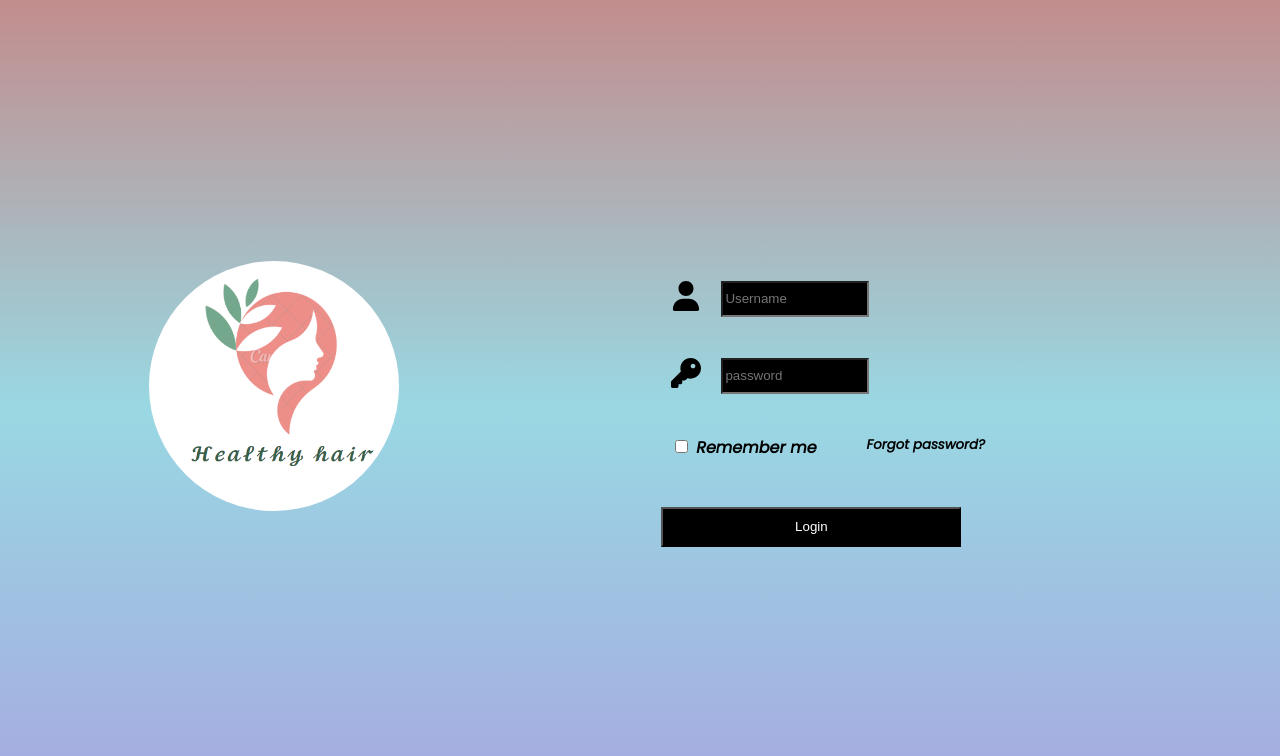
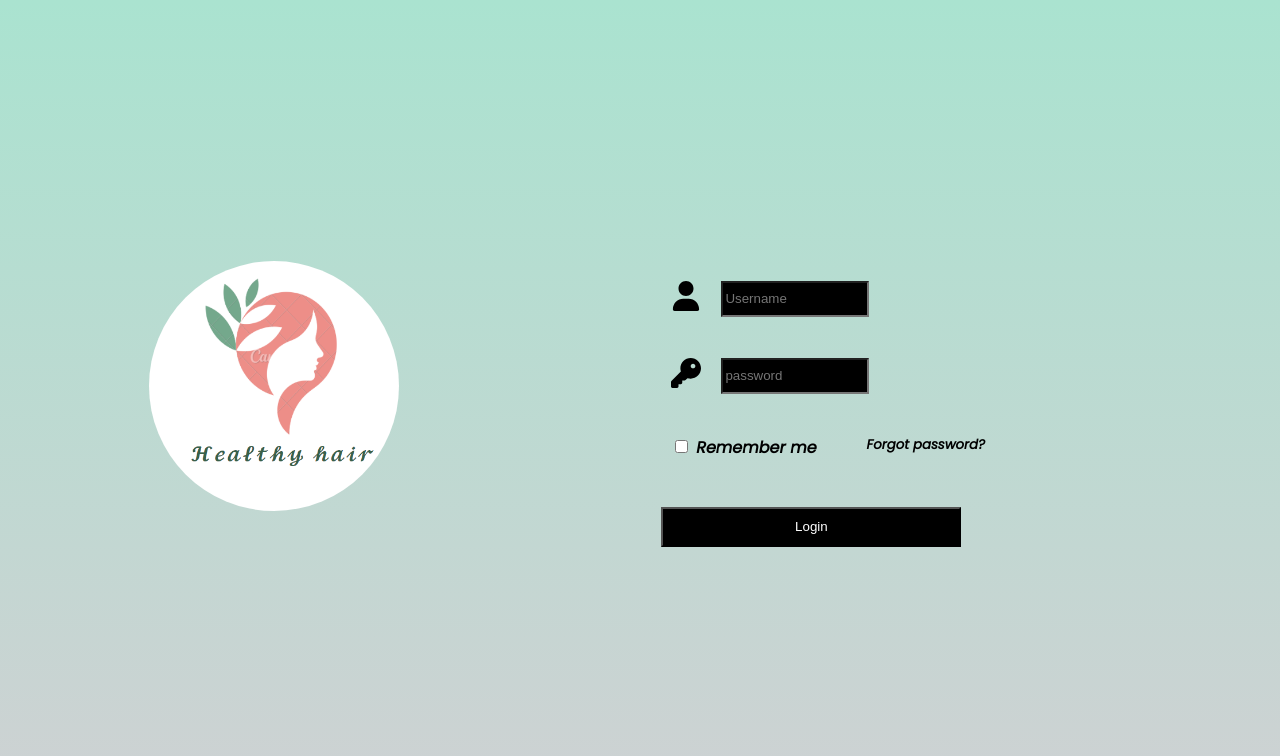
Before and after one commit to fssa-batch3/alsabana.sahubarali__web_project, a plain HTML site: page Pages/login.html in a window 1280 px wide. Drawn offline with Linux system fonts and the light colour scheme.

Commit message:
initial commit

```diff
--- a/assets/CSS/admin.css
+++ b/assets/CSS/admin.css
@@ -2,11 +2,7 @@
 
 body {
   font-family: "Poppins", sans-serif;
-  background-image: linear-gradient(
-    rgb(194, 141, 141),
-    rgb(153, 216, 227),
-    rgb(167, 167, 224)
-  );
+  background-image: linear-gradient(rgb(170, 227, 208), rgb(207, 209, 211));
   font-weight: bold;
 }
 .whole-container {
@@ -35,7 +31,7 @@ h2 {
 button {
   width: 250px;
   height: 50px;
-  background-image: linear-gradient(rgb(236, 88, 88), rgb(111, 169, 228));
+  background-image: linear-gradient(rgb(133, 218, 190), rgb(135, 136, 138));
   font-size: 20px;
   font-weight: bolder;
   border-style: none;
--- a/assets/CSS/information.css
+++ b/assets/CSS/information.css
@@ -2,11 +2,7 @@
 
 body {
   font-family: "Poppins", sans-serif;
-  background-image: linear-gradient(
-    rgb(194, 141, 141),
-    rgb(153, 216, 227),
-    rgb(167, 167, 224)
-  );
+  background-image: linear-gradient(rgb(170, 227, 208), rgb(207, 209, 211));
 }
 
 nav {
--- a/assets/CSS/login.css
+++ b/assets/CSS/login.css
@@ -2,11 +2,7 @@
 
 body {
   font-family: "Poppins", sans-serif;
-  background-image: linear-gradient(
-    rgb(194, 141, 141),
-    rgb(153, 216, 227),
-    rgb(167, 167, 224)
-  );
+  background-image: linear-gradient(rgb(170, 227, 208), rgb(207, 209, 211));
   font-weight: bold;
   cursor: pointer;
 }
--- a/assets/CSS/login1.css
+++ b/assets/CSS/login1.css
@@ -2,11 +2,7 @@
 
 body {
   font-family: "Poppins", sans-serif;
-  background-image: linear-gradient(
-    rgb(194, 141, 141),
-    rgb(153, 216, 227),
-    rgb(167, 167, 224)
-  );
+  background-image: linear-gradient(rgb(170, 227, 208), rgb(207, 209, 211));
   font-weight: bold;
   cursor: pointer;
 }
--- a/assets/CSS/payment.css
+++ b/assets/CSS/payment.css
@@ -2,11 +2,7 @@
 
 body {
   font-family: "Poppins", sans-serif;
-  background-image: linear-gradient(
-    rgb(194, 141, 141),
-    rgb(153, 216, 227),
-    rgb(167, 167, 224)
-  );
+  background-image: linear-gradient(rgb(133, 218, 190), rgb(135, 136, 138));
   font-weight: bold;
   cursor: pointer;
 }
--- a/assets/CSS/register.css
+++ b/assets/CSS/register.css
@@ -2,11 +2,7 @@
 
 body {
   font-family: "Poppins", sans-serif;
-  background-image: linear-gradient(
-    rgb(194, 141, 141),
-    rgb(153, 216, 227),
-    rgb(167, 167, 224)
-  );
+  background-image: linear-gradient(rgb(170, 227, 208), rgb(207, 209, 211));
   font-weight: bold;
 }
 .container {
--- a/assets/CSS/shipping.css
+++ b/assets/CSS/shipping.css
@@ -2,11 +2,7 @@
 
 body {
   font-family: "Poppins", sans-serif;
-  background-image: linear-gradient(
-    rgb(194, 141, 141),
-    rgb(153, 216, 227),
-    rgb(167, 167, 224)
-  );
+  background-image: linear-gradient(rgb(170, 227, 208), rgb(207, 209, 211));
   font-weight: bold;
 }
 
```
